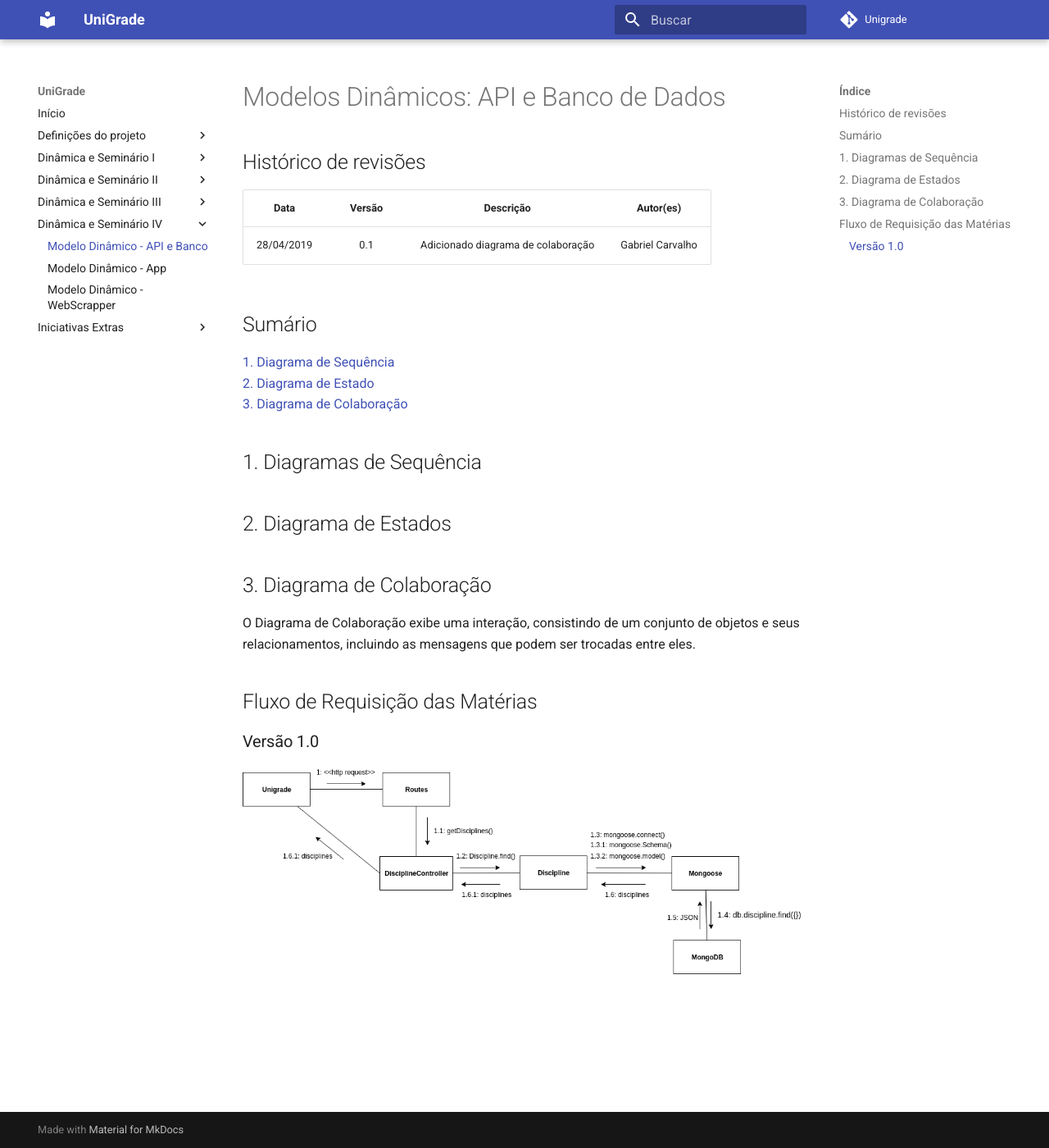
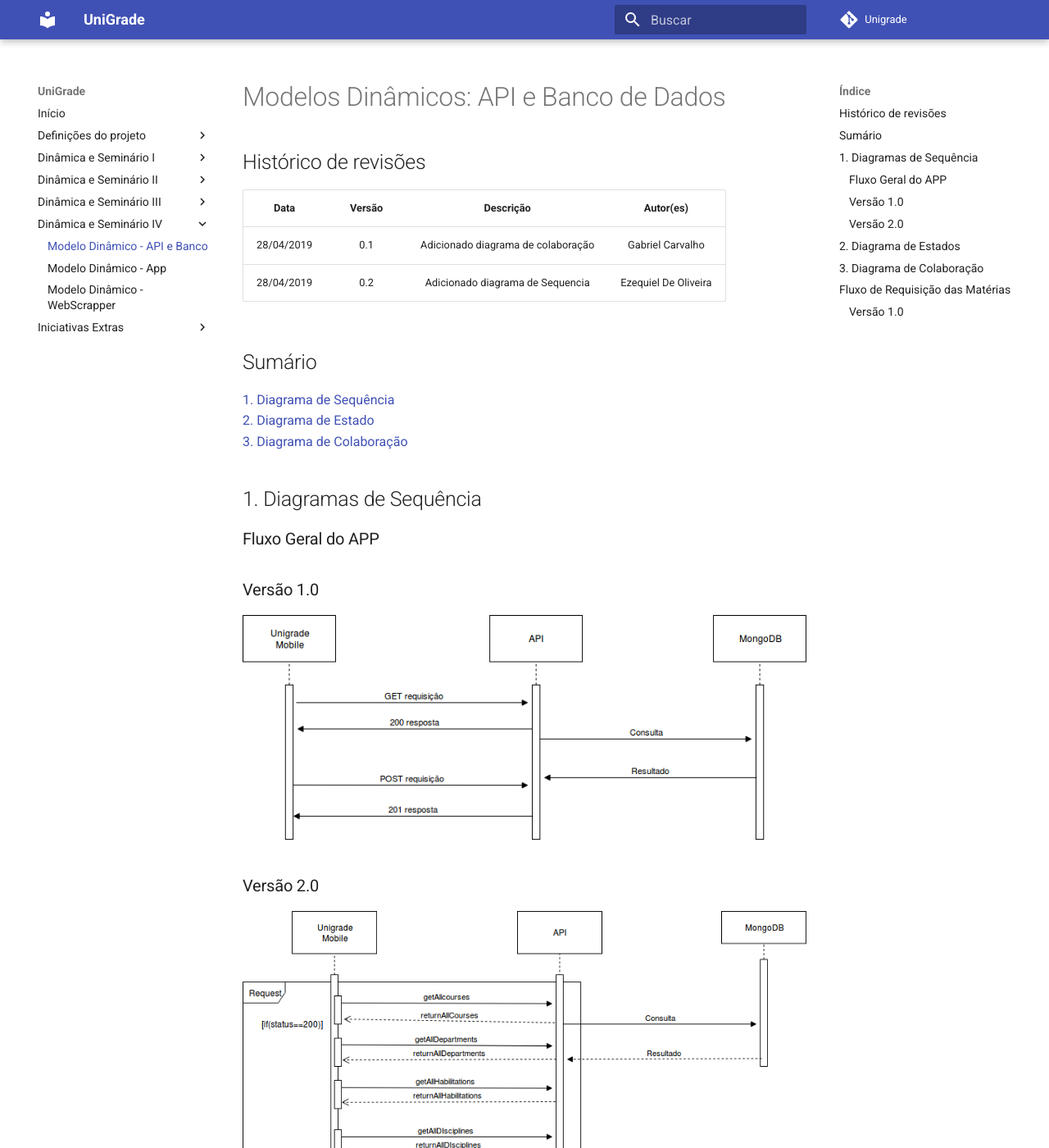
Before and after one commit to ads-unigrade-2019-1/Wiki, an MkDocs documentation site: the page built from docs/dinamica04/apiebanco.md, in a window 1280 px wide and 1400 px high. Shown: the whole window at 82% size. Built offline with MkDocs 1.6.1 and Material for MkDocs 9.7.7, drawn with Linux system fonts in a browser that asks for light colours.

Commit message:
Added Sequence Diagram
Signed-off-by: Ezequiel De Oliveira <ezequiel1de1oliveira@gmail.com>

```diff
--- a/docs/dinamica04/apiebanco.md
+++ b/docs/dinamica04/apiebanco.md
@@ -4,6 +4,7 @@
 |   Data   |  Versão  |        Descrição       |          Autor(es)          |
 |:--------:|:--------:|:----------------------:|:---------------------------:|
 |28/04/2019|    0.1   | Adicionado diagrama de colaboração   | Gabriel Carvalho |
+|28/04/2019|    0.2   | Adicionado diagrama de Sequencia   | Ezequiel De Oliveira |
 
 ## Sumário
 [1. Diagrama de Sequência](#1-diagramas-de-sequencia) <br>
@@ -11,7 +12,15 @@
 [3. Diagrama de Colaboração](#3-diagrama-de-colaboração) <br>
 
 ## 1. Diagramas de Sequência
+### Fluxo Geral do APP
 
+### Versão 1.0
+
+[![UML de Sequência - Fluxo geral da API](img/diagrama_de_sequencia_apiv1.png)](img/diagrama_de_sequencia_apiv1.png)
+
+### Versão 2.0
+
+[![UML de Sequência - Fluxo geral da API](img/diagrama_de_sequencia_v2.png)](img/diagrama_de_sequencia_v2.png)
 
 ## 2. Diagrama de Estados
 
```
Also changed, not shown: docs/dinamica04/img/diagrama_de_sequencia_apiv1.png (added), docs/dinamica04/img/diagrama_de_sequencia_v2.png (added).
